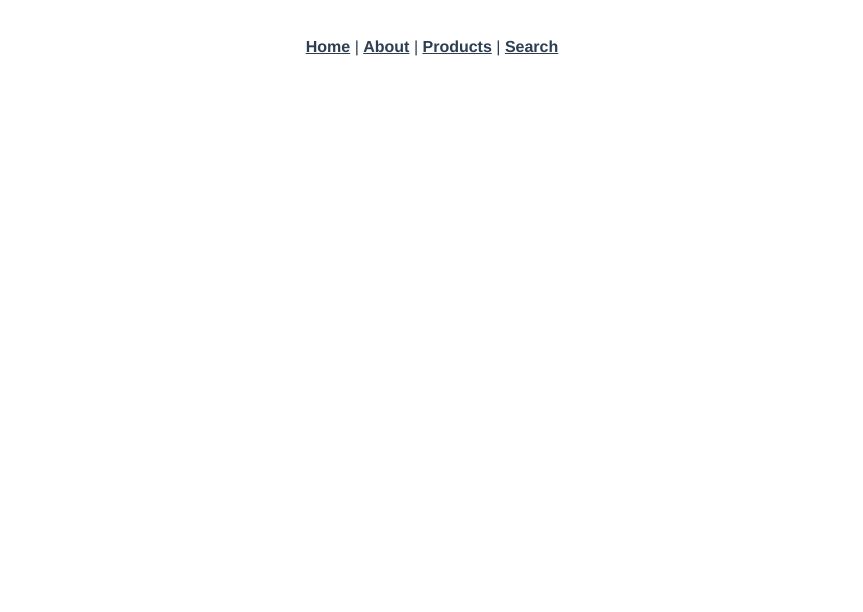
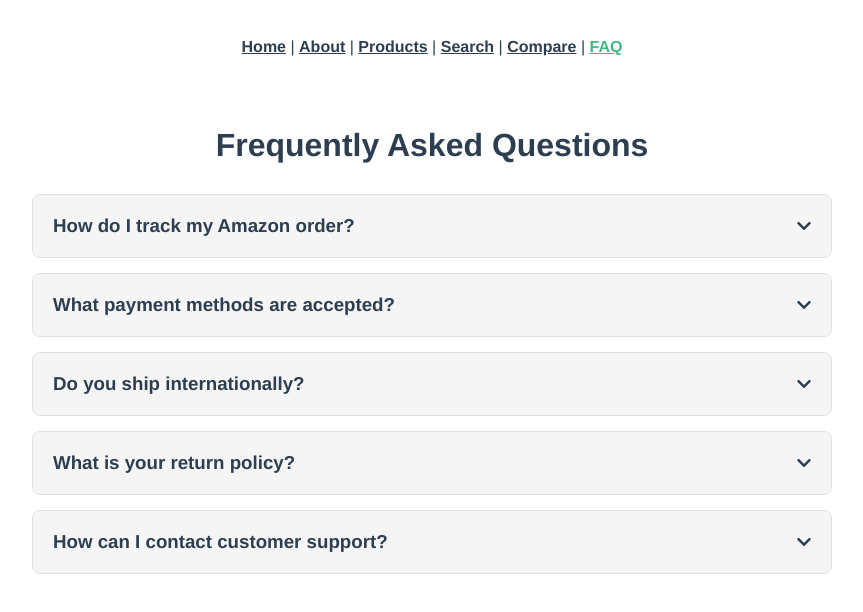
Before and after one commit to yennanliu/productUI, a Vue app in the folder product-ui/: page /faq in a window 1280 px wide. Shown: the top 612 px of the page, without its empty margins (208-1071 px from the left). Built offline with nearby package versions, Linux system fonts and the light colour scheme.

Commit message:
add CompareView, faq view

```diff
--- a/product-ui/src/App.vue
+++ b/product-ui/src/App.vue
@@ -4,7 +4,9 @@
       <router-link to="/">Home</router-link> |
       <router-link to="/about">About</router-link> |
       <router-link to="/productList">Products</router-link> |
-      <router-link to="/search">Search</router-link>
+      <router-link to="/search">Search</router-link> |
+      <router-link to="/compare">Compare</router-link> |
+      <router-link to="/faq">FAQ</router-link>
     </nav>
     <router-view/>
   </div>
--- a/product-ui/src/router/index.js
+++ b/product-ui/src/router/index.js
@@ -4,6 +4,8 @@ import HomeView from '../views/HomeView.vue'
 import ProductListView from '../views/ProductListView.vue'
 import ProductDetailView from '../views/ProductDetailView.vue'
 import SearchView from '../views/SearchView.vue'
+import CompareView from '../views/CompareView.vue'
+import FAQView from '../views/FAQView.vue'
 
 Vue.use(VueRouter)
 
@@ -35,6 +37,16 @@ const routes = [
     path: '/search',
     name: 'search',
     component: SearchView
+  },
+  {
+    path: '/compare',
+    name: 'compare',
+    component: CompareView
+  },
+  {
+    path: '/faq',
+    name: 'faq',
+    component: FAQView
   }
 ]
 
--- /dev/null
+++ b/product-ui/src/views/CompareView.vue
@@ -0,0 +1,140 @@
+<template>
+  <div class="compare">
+    <h1>Compare Products</h1>
+    <div class="compare-container">
+      <div class="product-selectors">
+        <div class="product-select">
+          <select v-model="product1" @change="updateComparison">
+            <option value="">Select Product 1</option>
+            <option v-for="product in products" :key="'1-'+product.id" :value="product">
+              {{ product.name }}
+            </option>
+          </select>
+        </div>
+        <div class="product-select">
+          <select v-model="product2" @change="updateComparison">
+            <option value="">Select Product 2</option>
+            <option v-for="product in products" :key="'2-'+product.id" :value="product">
+              {{ product.name }}
+            </option>
+          </select>
+        </div>
+      </div>
+
+      <div v-if="product1 && product2" class="comparison-table">
+        <table>
+          <tr>
+            <th>Feature</th>
+            <th>{{ product1.name }}</th>
+            <th>{{ product2.name }}</th>
+          </tr>
+          <tr>
+            <td>Price</td>
+            <td>${{ product1.price }}</td>
+            <td>${{ product2.price }}</td>
+          </tr>
+          <tr>
+            <td>Category</td>
+            <td>{{ product1.category }}</td>
+            <td>{{ product2.category }}</td>
+          </tr>
+          <tr>
+            <td>Features</td>
+            <td>
+              <ul>
+                <li v-for="(feature, index) in product1.features" :key="'1-'+index">
+                  {{ feature }}
+                </li>
+              </ul>
+            </td>
+            <td>
+              <ul>
+                <li v-for="(feature, index) in product2.features" :key="'2-'+index">
+                  {{ feature }}
+                </li>
+              </ul>
+            </td>
+          </tr>
+        </table>
+      </div>
+    </div>
+  </div>
+</template>
+
+<script>
+import productData from '@/assets/data/products.json'
+
+export default {
+  name: 'CompareView',
+  data() {
+    return {
+      products: productData.products,
+      product1: null,
+      product2: null
+    }
+  },
+  methods: {
+    updateComparison() {
+      // Future enhancement: save comparison to localStorage
+    }
+  }
+}
+</script>
+
+<style scoped>
+.compare {
+  padding: 20px;
+  max-width: 1200px;
+  margin: 0 auto;
+}
+
+.product-selectors {
+  display: grid;
+  grid-template-columns: 1fr 1fr;
+  gap: 20px;
+  margin: 20px 0;
+}
+
+select {
+  width: 100%;
+  padding: 10px;
+  border: 1px solid #42b883;
+  border-radius: 4px;
+}
+
+.comparison-table {
+  margin-top: 30px;
+  overflow-x: auto;
+}
+
+table {
+  width: 100%;
+  border-collapse: collapse;
+}
+
+th, td {
+  padding: 15px;
+  border: 1px solid #ddd;
+  text-align: left;
+}
+
+th {
+  background-color: #42b883;
+  color: white;
+}
+
+ul {
+  list-style-type: none;
+  padding: 0;
+}
+
+li {
+  margin: 5px 0;
+}
+
+@media (max-width: 768px) {
+  .product-selectors {
+    grid-template-columns: 1fr;
+  }
+}
+</style>
--- /dev/null
+++ b/product-ui/src/views/FAQView.vue
@@ -0,0 +1,116 @@
+<template>
+  <div class="faq">
+    <h1>Frequently Asked Questions</h1>
+    <div class="faq-container">
+      <div v-for="(item, index) in faqItems"
+           :key="index"
+           class="faq-item"
+           :class="{ 'active': item.isOpen }">
+        <div class="faq-question" @click="toggleFAQ(index)">
+          <h3>{{ item.question }}</h3>
+          <i class="fas" :class="item.isOpen ? 'fa-chevron-up' : 'fa-chevron-down'"></i>
+        </div>
+        <div class="faq-answer" v-show="item.isOpen">
+          <p>{{ item.answer }}</p>
+        </div>
+      </div>
+    </div>
+  </div>
+</template>
+
+<script>
+export default {
+  name: 'FAQView',
+  data() {
+    return {
+      faqItems: [
+        {
+          question: "How do I track my Amazon order?",
+          answer: "Once you click 'Buy Now', you'll be redirected to Amazon where you can track your order through your Amazon account.",
+          isOpen: false
+        },
+        {
+          question: "What payment methods are accepted?",
+          answer: "All payments are processed through Amazon's secure payment system, which accepts major credit cards, debit cards, and Amazon payment methods.",
+          isOpen: false
+        },
+        {
+          question: "Do you ship internationally?",
+          answer: "International shipping availability depends on Amazon's shipping policies for your region.",
+          isOpen: false
+        },
+        {
+          question: "What is your return policy?",
+          answer: "All returns are handled through Amazon's return policy, which typically offers a 30-day return window.",
+          isOpen: false
+        },
+        {
+          question: "How can I contact customer support?",
+          answer: "You can reach us through our contact form, email at support@techmart.com, or call us at 1-800-TECH-MART.",
+          isOpen: false
+        }
+      ]
+    }
+  },
+  methods: {
+    toggleFAQ(index) {
+      this.faqItems[index].isOpen = !this.faqItems[index].isOpen
+    }
+  }
+}
+</script>
+
+<style scoped>
+.faq {
+  padding: 20px;
+  max-width: 800px;
+  margin: 0 auto;
+}
+
+.faq-container {
+  margin-top: 30px;
+}
+
+.faq-item {
+  margin-bottom: 15px;
+  border: 1px solid #ddd;
+  border-radius: 8px;
+  overflow: hidden;
+}
+
+.faq-question {
+  padding: 20px;
+  background-color: #f5f5f5;
+  cursor: pointer;
+  display: flex;
+  justify-content: space-between;
+  align-items: center;
+}
+
+.faq-question h3 {
+  margin: 0;
+  color: #2c3e50;
+}
+
+.faq-answer {
+  padding: 20px;
+  background-color: white;
+}
+
+.faq-item.active .faq-question {
+  background-color: #42b883;
+  color: white;
+}
+
+.faq-item.active .faq-question h3 {
+  color: white;
+}
+
+.fas {
+  transition: transform 0.3s ease;
+}
+
+.faq-item.active .fas {
+  transform: rotate(180deg);
+}
+</style>
```
